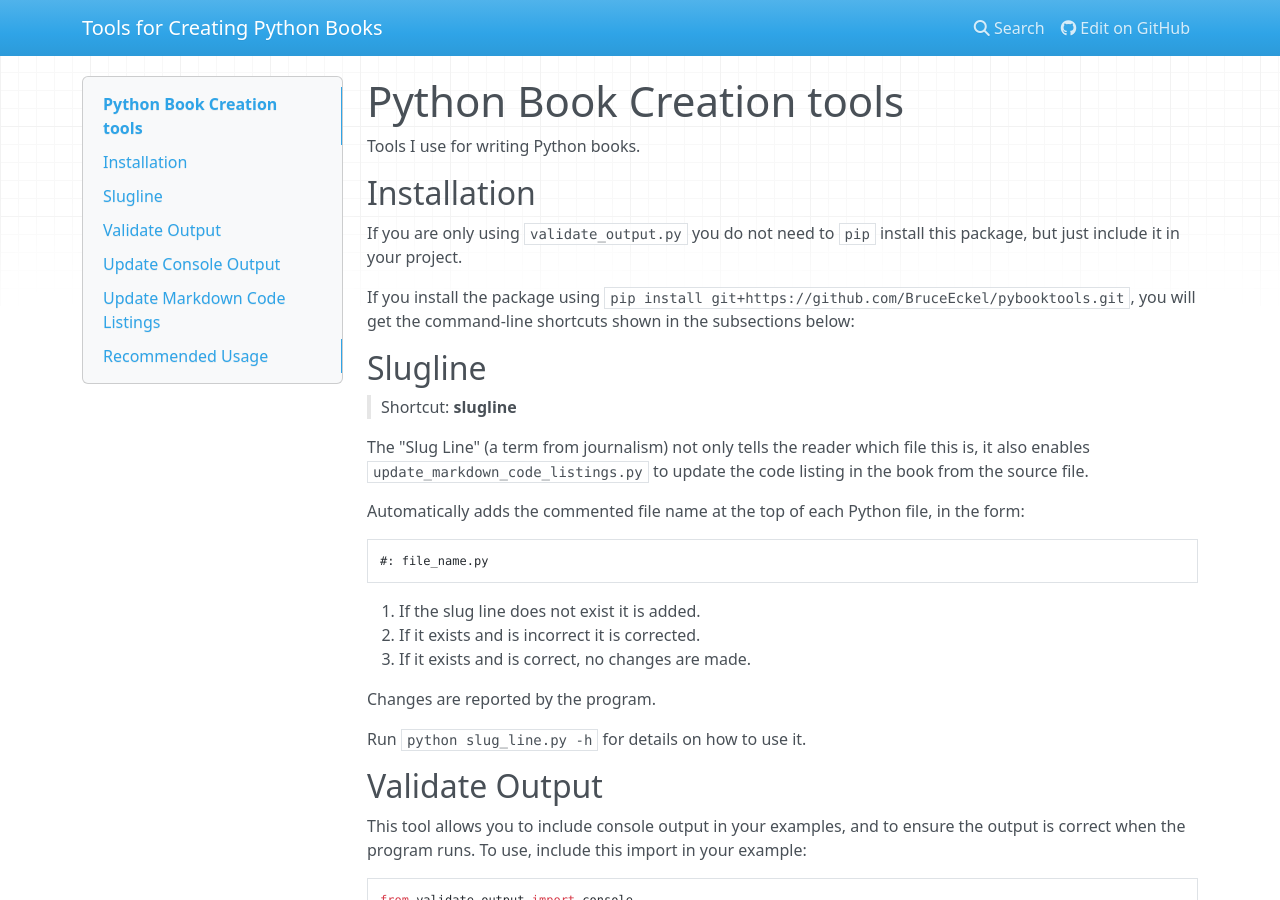
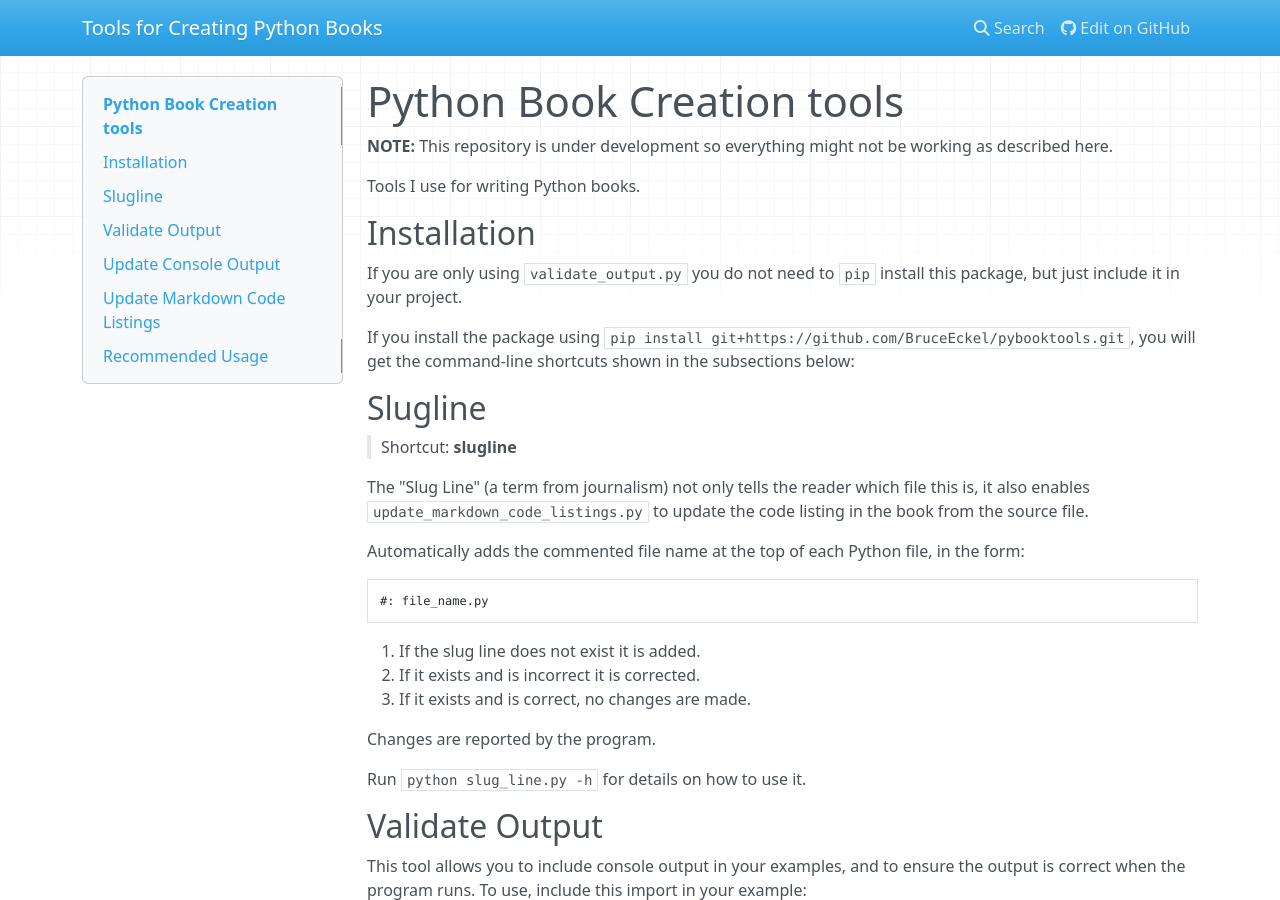
Before and after one commit to BruceEckel/pybooktools, an MkDocs documentation site: the page built from documentation/index.md, in a window 1280 px wide and 900 px high. Built offline with MkDocs 1.6.1, drawn with Linux system fonts in a browser that asks for light colours; nearby versions of some CDN libraries.

Commit message:
Update index.md

```diff
--- a/docs/index.html
+++ b/docs/index.html
@@ -94,6 +94,8 @@
                     <div class="col-md-9" role="main">
 
 <h1 id="python-book-creation-tools">Python Book Creation tools</h1>
+<p><strong>NOTE:</strong> This repository is under development so
+everything might not be working as described here.</p>
 <p>Tools I use for writing Python books.</p>
 <h2 id="installation">Installation</h2>
 <p>If you are only using <code>validate_output.py</code> you do not need
--- a/documentation/index.md
+++ b/documentation/index.md
@@ -1,4 +1,7 @@
 # Python Book Creation tools
+
+**NOTE:** This repository is under development so
+everything might not be working as described here.
 
 Tools I use for writing Python books.
 
```
Also changed, not shown: other parts of docs/index.html (+1 -1 lines), docs/search/search_index.json (+1 -1 lines).
